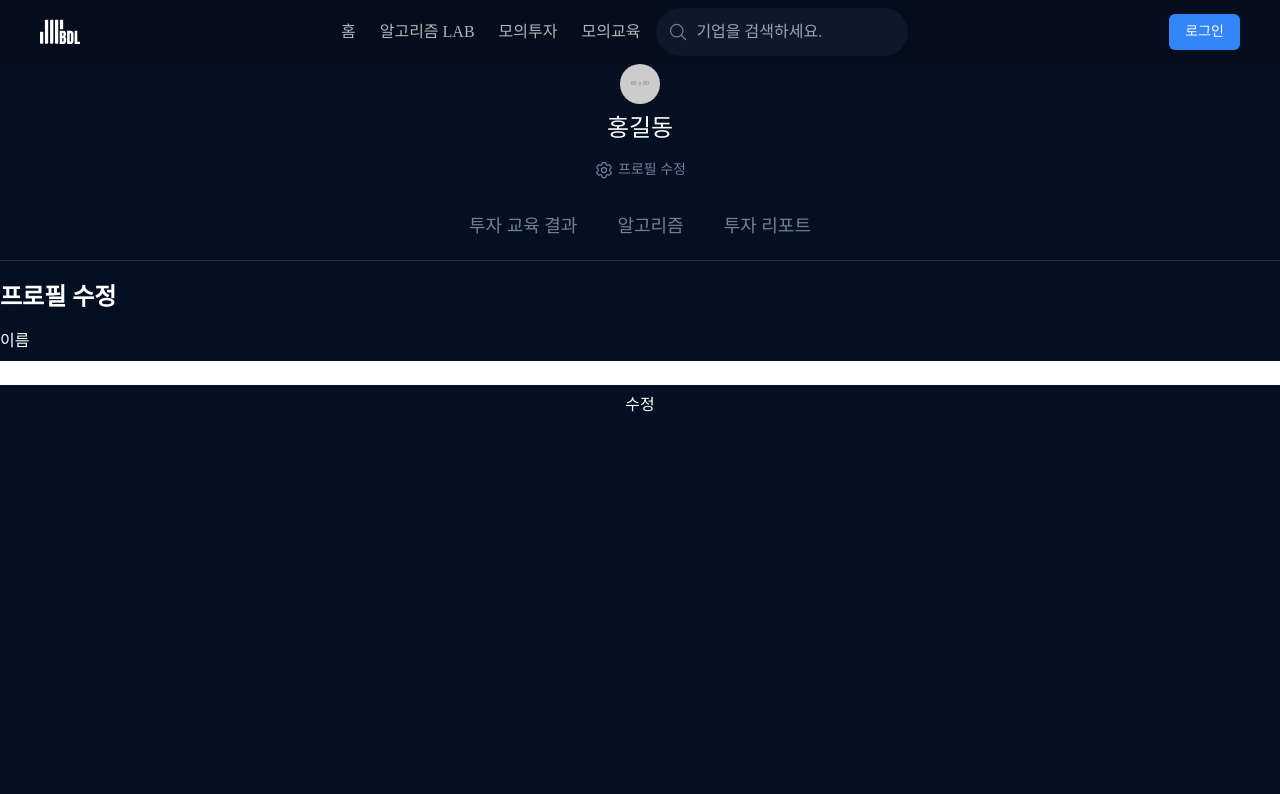
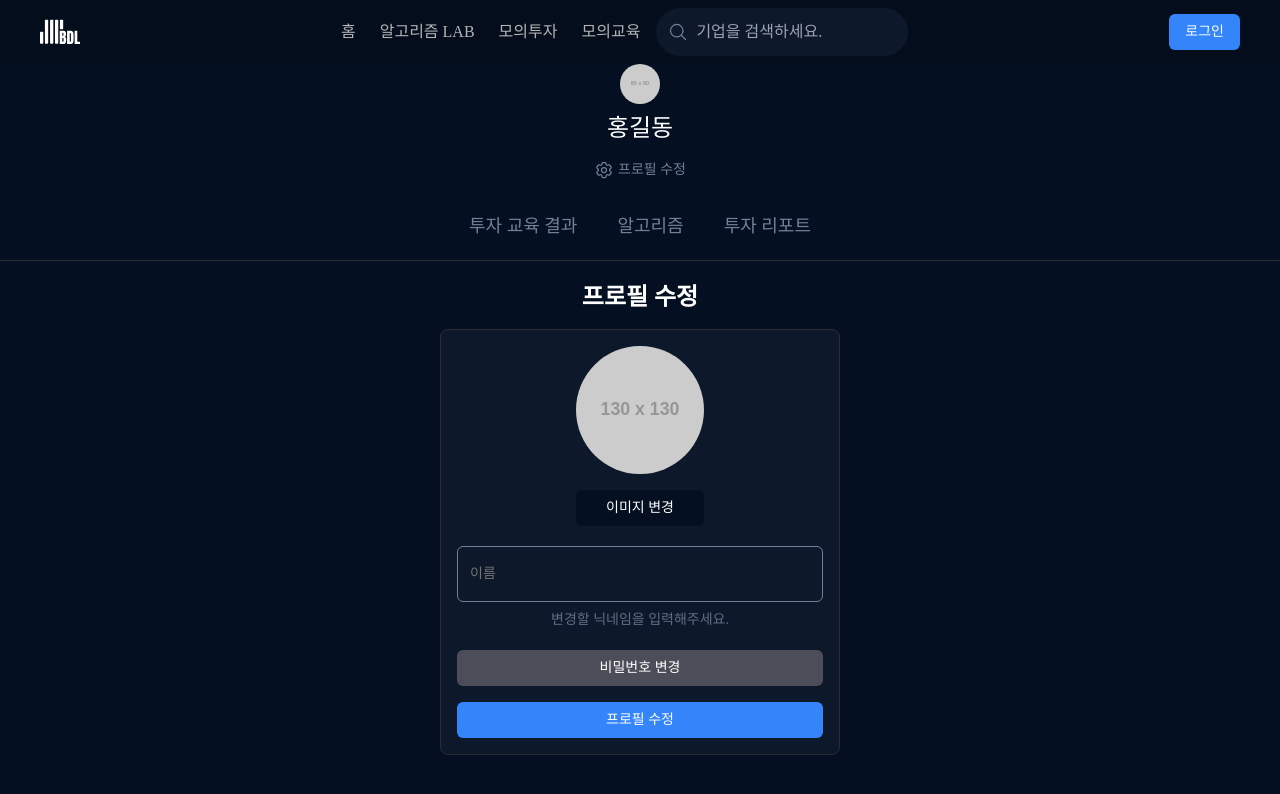
Before and after one commit to dnwnsrb11/BDL-frontend, a React (Vite) app: page /member/edit in a window 1280 px wide. Shown: the top 794 px of the page. Built offline with nearby package versions, Linux system fonts and the light colour scheme; a web font is replaced by a local one.

Commit message:
feat: 프로필 수정 페이지 퍼블리싱

```diff
--- a/src/routes/pages/MemberEditPage.tsx
+++ b/src/routes/pages/MemberEditPage.tsx
@@ -1,12 +1,32 @@
+import { Button } from '@/components/ui/button';
+import { Input } from '@/components/ui/input';
+
 export const MemberEditPage = () => {
   return (
-    <div className="flex flex-col gap-4">
+    <div className="flex flex-col items-center gap-4">
       <h1 className="text-2xl font-bold">프로필 수정</h1>
-      <div className="flex flex-col gap-4">
-        <div className="flex flex-col gap-2">
-          <label htmlFor="name">이름</label>
-          <input type="text" id="name" />
-          <button className="btn-primary">수정</button>
+      <div className="flex min-w-[400px] flex-col items-center gap-5 rounded-lg border border-btn-primary-inactive-color bg-modal-background-color p-4">
+        <div className="flex flex-col items-center gap-4">
+          <img
+            src="https://placehold.co/130x130"
+            alt="profile"
+            className="h-32 w-32 rounded-full"
+          />
+          <Button className="w-full" variant="black">
+            이미지 변경
+          </Button>
+        </div>
+        <div className="flex w-full flex-col items-center gap-2">
+          <Input type="text" className="h-14" placeholder="이름" />
+          <p className="text-sm text-text-inactive-2-color">변경할 닉네임을 입력해주세요.</p>
+        </div>
+        <div className="flex w-full flex-col gap-4">
+          <Button variant="gray" className="w-full">
+            비밀번호 변경
+          </Button>
+          <Button variant="blue" className="w-full">
+            프로필 수정
+          </Button>
         </div>
       </div>
     </div>
```
